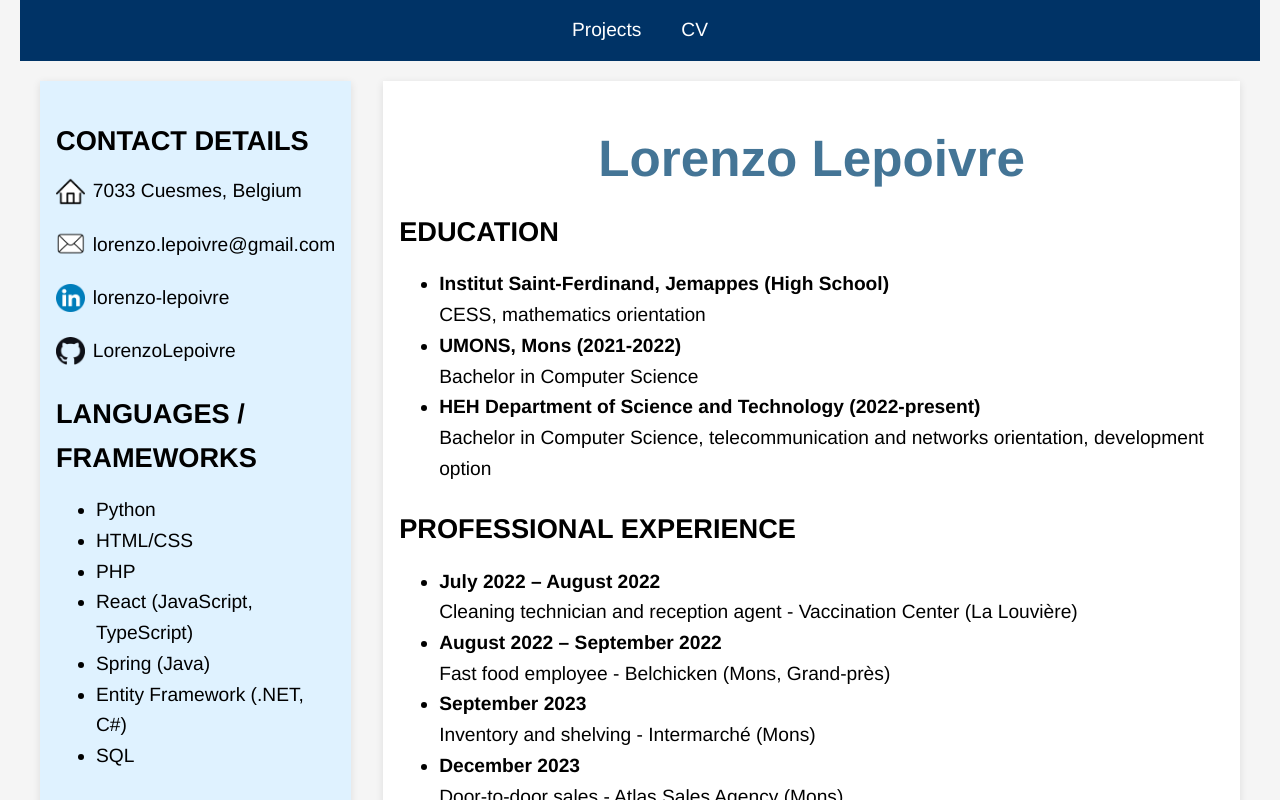
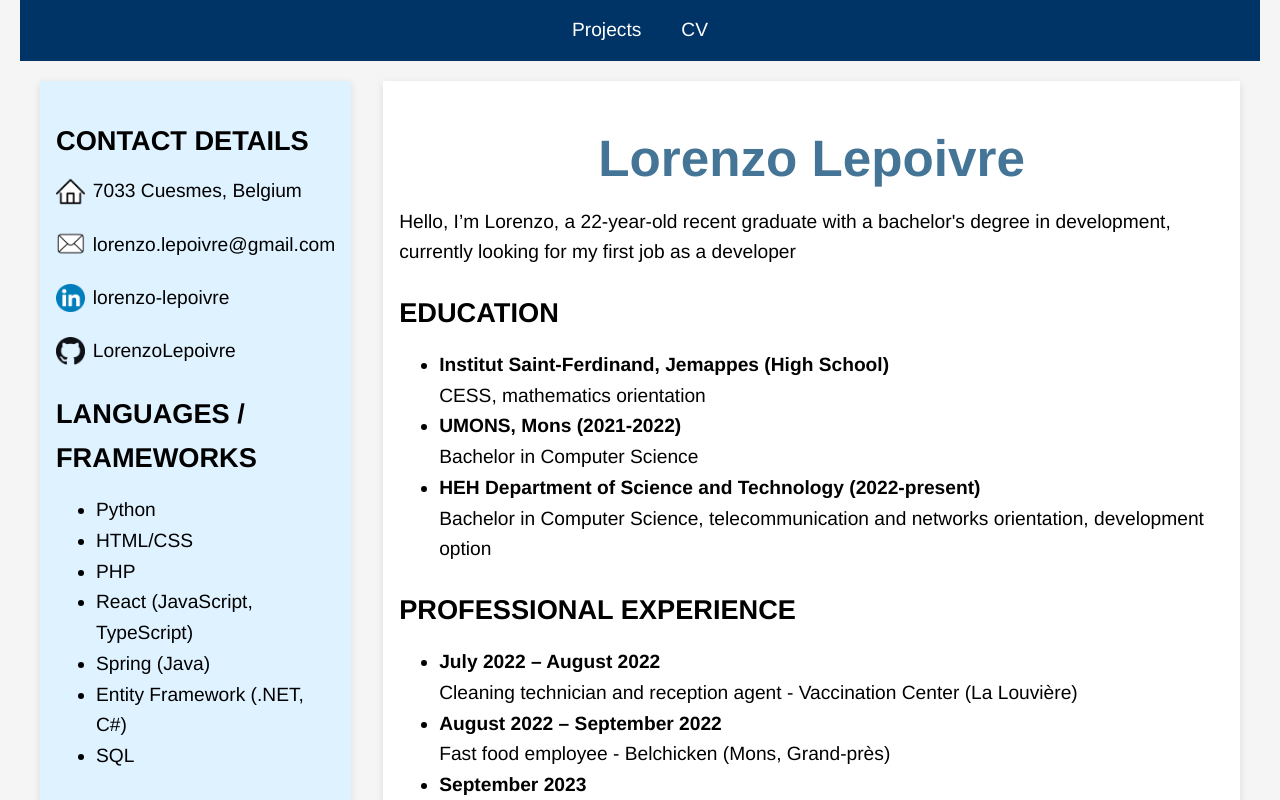
Before and after one commit to LorenzoLepoivre/Portfolio, a React (Vite) app: page /cv in a window 1280 px wide. Shown: the top 800 px of the page. Built offline with nearby package versions, Linux system fonts and the light colour scheme.

Commit message:
Update CV.tsx

```diff
--- a/src/pages/CV.tsx
+++ b/src/pages/CV.tsx
@@ -93,6 +93,10 @@ function CV() {
           <h1>Lorenzo Lepoivre</h1>
 
           <section>
+            <p>Hello, I’m Lorenzo, a 22-year-old recent graduate with a bachelor's degree in development, currently looking for my first job as a developer</p>
+          </section>
+
+          <section>
             <h2>EDUCATION</h2>
             <ul>
               <li><span className="subtitle">Institut Saint-Ferdinand, Jemappes (High School)</span><br />CESS, mathematics orientation</li>
```
